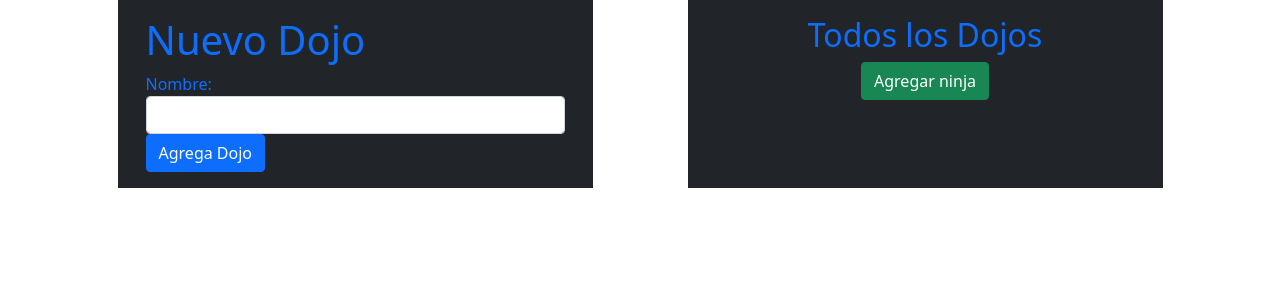
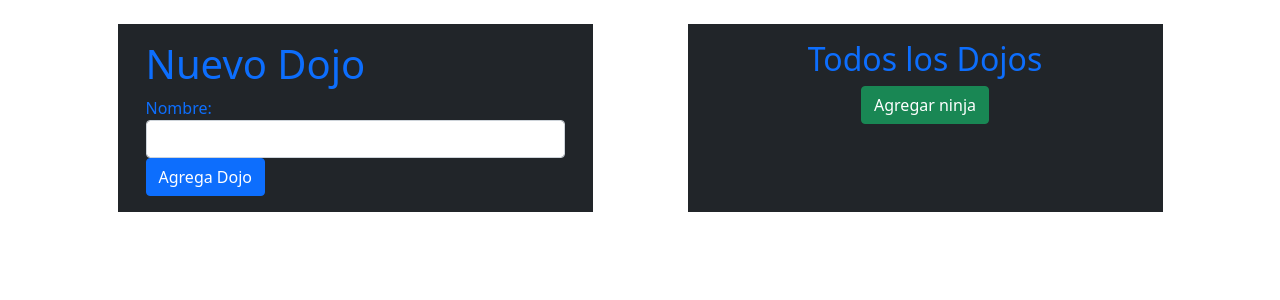
Before and after one commit to katherineolguin/Dojos-y-ninjas-CRUD-MOD, a Flask app: page /dojos in a window 1280 px wide. Shown: the top 300 px of the page. Run offline with Flask 2, Linux system fonts and the light colour scheme; data that the repository does not hold is empty.

Commit message:
Dojos y ninjas CRUD-MOD

```diff
--- a/flask_app/templates/index.html
+++ b/flask_app/templates/index.html
@@ -14,7 +14,7 @@
 <body>
     <div class="container">
 
-        <div class="row  justify-content-around">
+        <div class="row  my-4 justify-content-around">
             <div class="col-5 bg-dark text-primary  ">
 
                 <form action="/create/dojo" method="POST" class="p-3 ">
```
